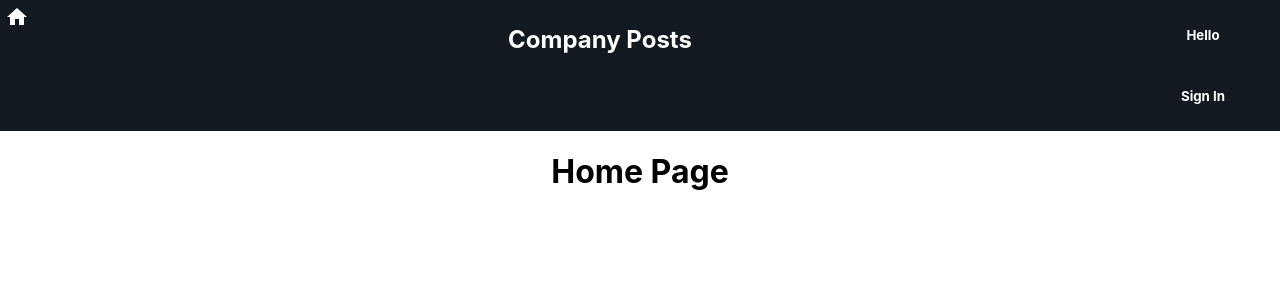
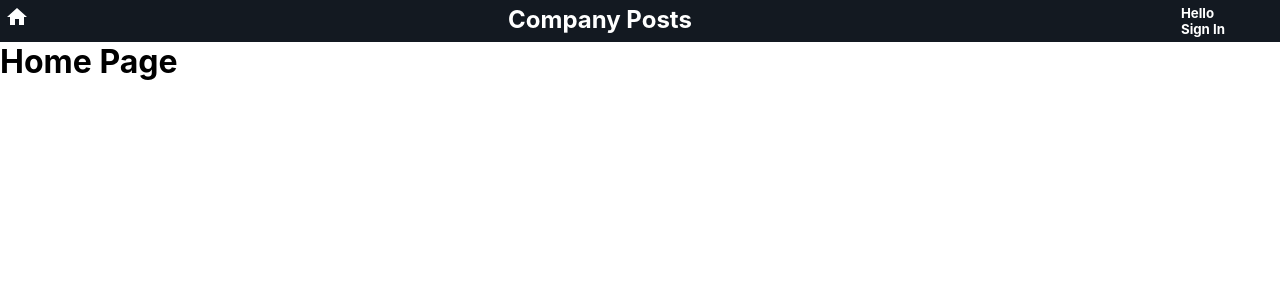
Before and after one commit to JKotov-Git/company-posts, a React (Create React App) app in the folder client/: page / in a window 1280 px wide. Shown: the top 300 px of the page. Built offline with nearby package versions, Linux system fonts and the light colour scheme.

Commit message:
update app style file

```diff
--- a/client/src/App.css
+++ b/client/src/App.css
@@ -1,38 +1,7 @@
-.App {
-  text-align: center;
+* {
+  margin: 0;
 }
 
-.App-logo {
-  height: 40vmin;
-  pointer-events: none;
+.App {
+  height:100vh;
 }
-
-@media (prefers-reduced-motion: no-preference) {
-  .App-logo {
-    animation: App-logo-spin infinite 20s linear;
-  }
-}
-
-.App-header {
-  background-color: #282c34;
-  min-height: 100vh;
-  display: flex;
-  flex-direction: column;
-  align-items: center;
-  justify-content: center;
-  font-size: calc(10px + 2vmin);
-  color: white;
-}
-
-.App-link {
-  color: #61dafb;
-}
-
-@keyframes App-logo-spin {
-  from {
-    transform: rotate(0deg);
-  }
-  to {
-    transform: rotate(360deg);
-  }
-}
```
